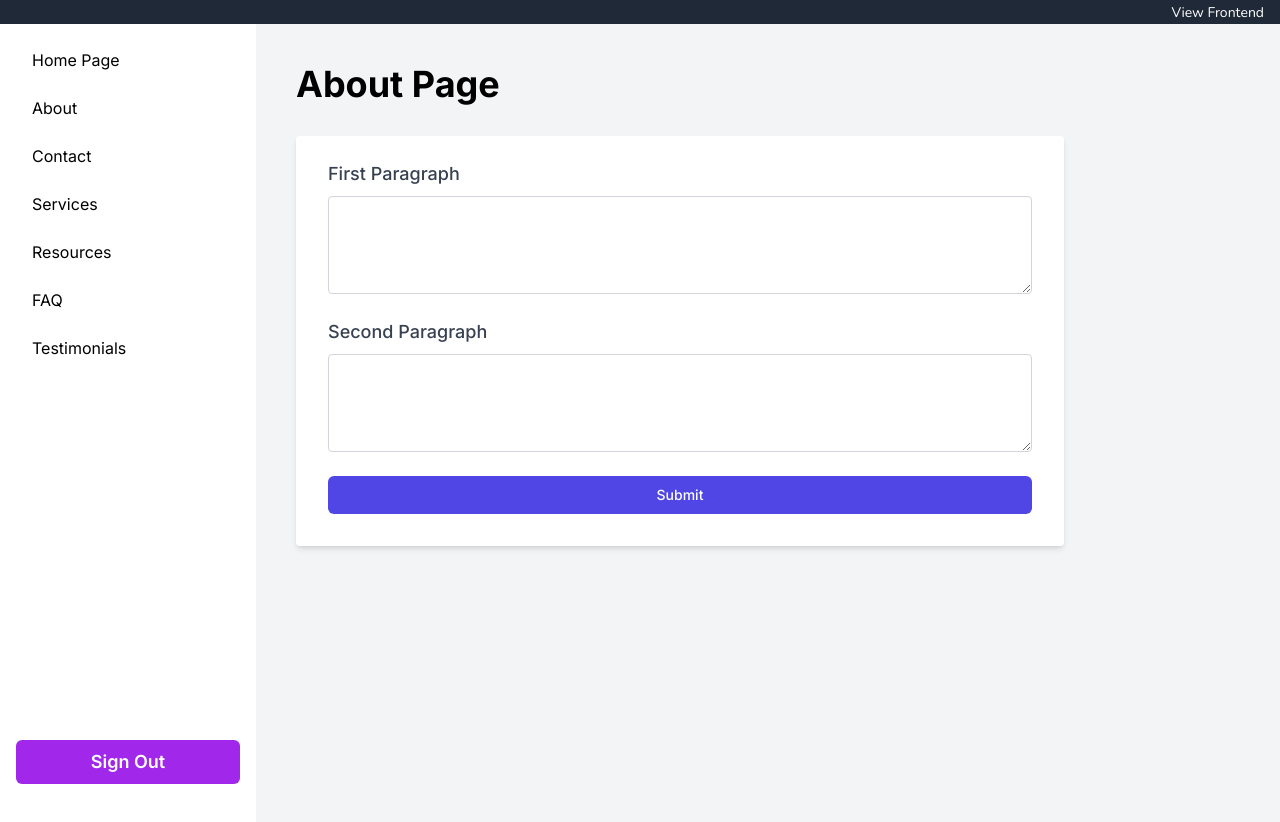
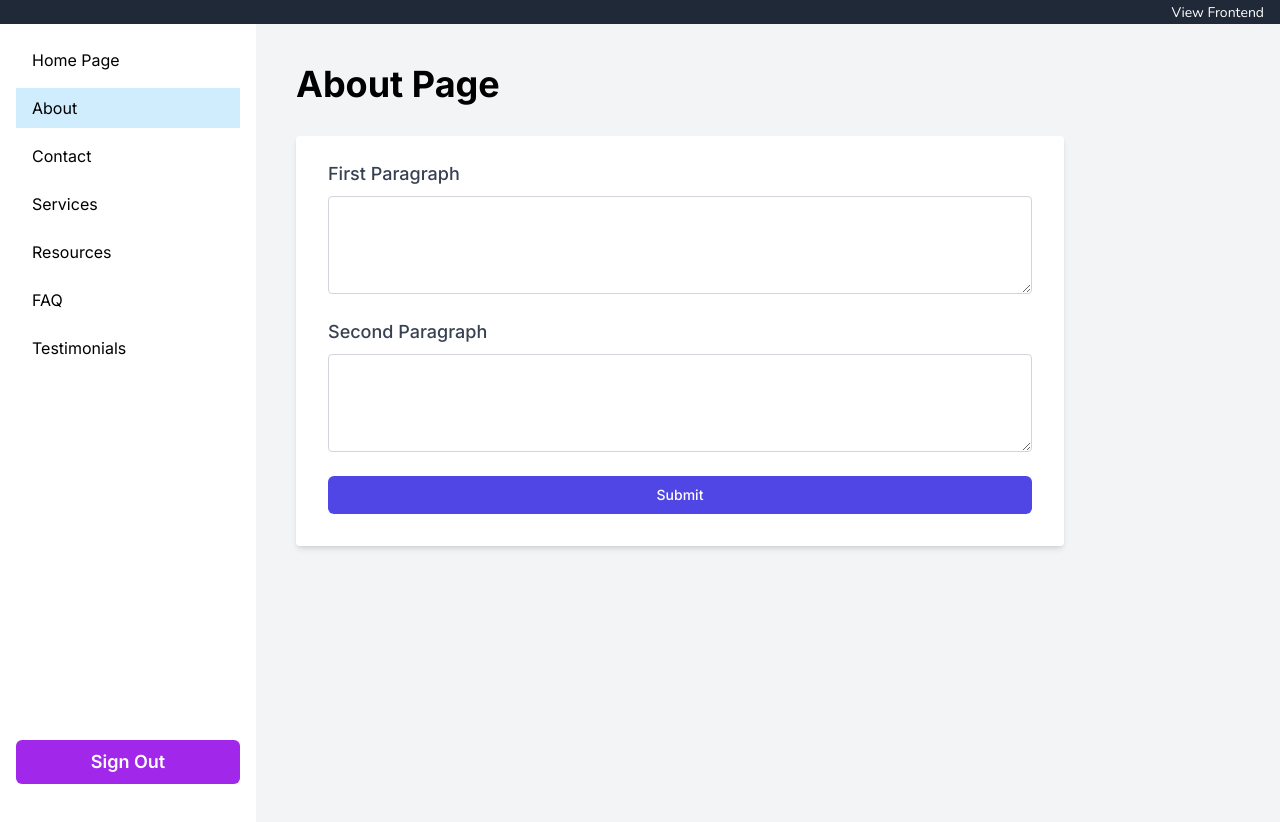
Before and after one commit to AdeshPawaroo/Hackathon, a Next.js app: page /dashboard/about in a window 1280 px wide. Built offline with nearby package versions, Linux system fonts and the light colour scheme; no server answers.

Commit message:
added highlights to active routes in sidebar

```diff
--- a/app/dashboard/components/Sidebar.tsx
+++ b/app/dashboard/components/Sidebar.tsx
@@ -3,7 +3,7 @@
 import React from 'react';
 import SidebarItem from './SidebarItem';
 import Button from '../../components/Button';
-import { useRouter} from 'next/navigation';
+import { usePathname } from 'next/navigation';
 
 const links = [
   { href: '/dashboard', label: 'Home Page' },
@@ -16,6 +16,8 @@ const links = [
 ];
 
 const Sidebar: React.FC = () => {
+  const pathname = usePathname();
+
   const handleSignOut = async () => {
 
   };
@@ -25,7 +27,7 @@ const Sidebar: React.FC = () => {
     <div className="flex flex-col w-64 bg-white shadow-md h-screen">
       <nav className="flex-1 p-4 overflow-y-auto">
         {links.map((link, index) => (
-          <SidebarItem key={index} href={link.href} label={link.label} />
+          <SidebarItem key={index} href={link.href} label={link.label} isActive={pathname === link.href} />
         ))}
       </nav>
       {/* Spacer to push the sign-out button to the bottom */}
--- a/app/dashboard/components/SidebarItem.tsx
+++ b/app/dashboard/components/SidebarItem.tsx
@@ -1,18 +1,22 @@
 'use client';
-import React, { useEffect } from 'react';
+
+import React from 'react';
 import Link from 'next/link';
-
+import clsx from 'clsx';
 
 interface SidebarItemProps {
     href: string;
     label: string;
+    isActive: boolean; // Declare isActive here only
 }
 
-const SidebarItem: React.FC<SidebarItemProps> = ({ href, label }) => {
-
+const SidebarItem: React.FC<SidebarItemProps> = ({ href, label, isActive }) => {
     return (
         <Link href={href} passHref>
-            <span className={`py-2 px-4 block cursor-pointer mb-2`}>
+            <span className={clsx(
+                "py-2 px-4 block cursor-pointer mb-2",
+                isActive && "bg-jada-blue-400" // Apply this class if isActive is true
+            )}>
                 {label}
             </span>
         </Link>
--- a/package.json
+++ b/package.json
@@ -15,6 +15,7 @@
     "@types/react": "18.2.6",
     "@types/react-dom": "18.2.4",
     "autoprefixer": "10.4.14",
+    "clsx": "^2.1.0",
     "concurrently": "^8.0.1",
     "eslint": "8.40.0",
     "eslint-config-next": "13.4.2",
```
Also changed, not shown: 1 other file (tests, documents, lock files or other folders).
